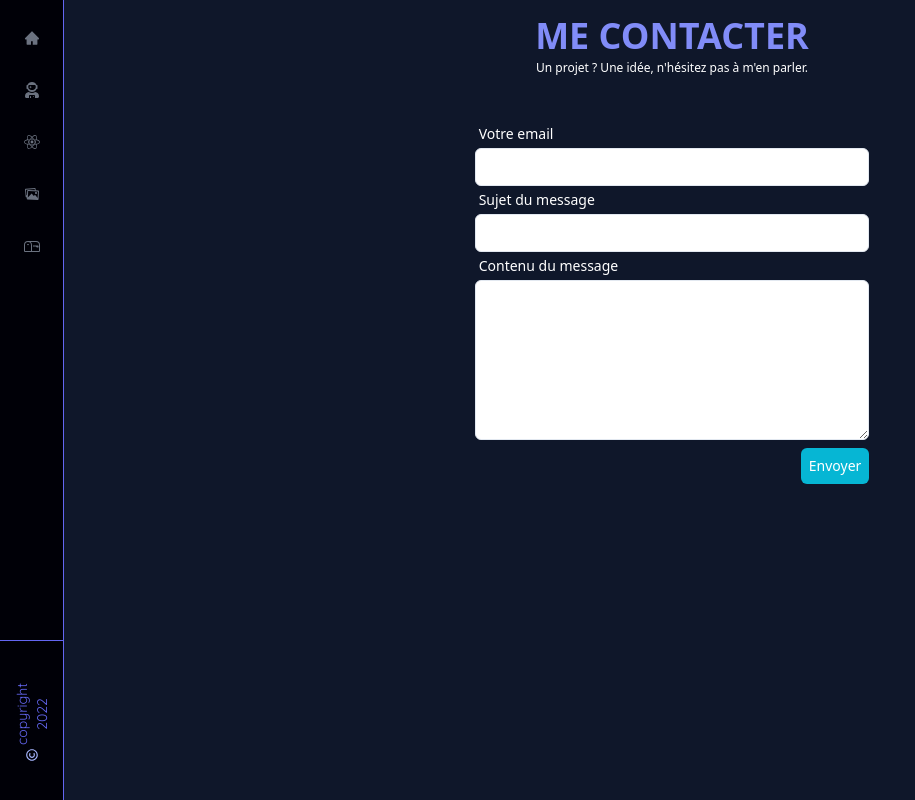
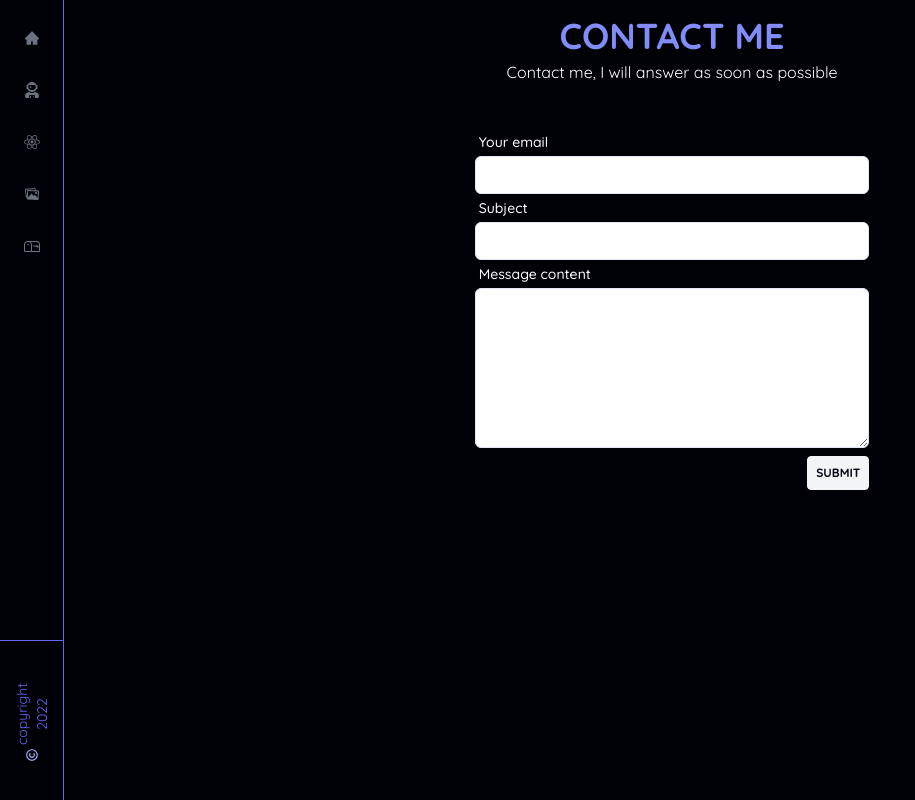
Before and after one commit to bengar-dev/portfolio-v3, a Next.js app: page /contact in a window 1280 px wide. Shown: the whole page, without its empty margins (0-915 px from the left). Built offline with nearby package versions, Linux system fonts and the light colour scheme.

Commit message:
add: contact me page

```diff
--- a/components/admin/NavSide.tsx
+++ b/components/admin/NavSide.tsx
@@ -4,7 +4,7 @@ import { GoDashboard } from "react-icons/go";
 import { FiSettings } from "react-icons/fi";
 import { ButtonNav } from "./ButtonNav";
 import { FaHistory, FaReact, FaUserAstronaut, FaUsers } from "react-icons/fa";
-import { AiOutlinePicture } from "react-icons/ai";
+import { AiOutlineMail, AiOutlinePicture } from "react-icons/ai";
 import { useRouter } from "next/router";
 import { getUserInfo } from "../../services/users";
 import { UserInfoProps } from "../../types/user";
@@ -60,6 +60,11 @@ export const NavSide = () => {
           />
           <ButtonNav value="Users" target="/admin/users" icon={<FaUsers />} />
           <ButtonNav
+            value="Messages"
+            target="/admin/message"
+            icon={<AiOutlineMail />}
+          />
+          <ButtonNav
             value="Settings"
             target="/admin/settings"
             icon={<FiSettings />}
--- a/components/form/ButtonForm.tsx
+++ b/components/form/ButtonForm.tsx
@@ -30,7 +30,7 @@ export const ButtonForm = (props: ButtonFormProps) => {
 function handleStyleButton({ style }: ButtonFormProps): string {
   switch (style) {
     case "classic":
-      return "transition-all duration-200 p-2 text-sm font-medium bg-cyan-500 hover:bg-cyan-500/80 rounded-md";
+      return "transition-all duration-200 p-2 text-sm font-medium bg-cyan-500 hover:bg-cyan-500/80 rounded";
     case "submit":
       return "transition-all duration-200 p-2 text-sm font-medium bg-emerald-400 hover:bg-emerald-500/80 rounded-md";
     case "edit":
--- a/components/ui/Button.tsx
+++ b/components/ui/Button.tsx
@@ -1,6 +1,6 @@
 interface ButtonProps {
   value: string;
-  func: (event: React.MouseEvent<HTMLButtonElement>) => void;
+  func?: (event: React.MouseEvent<HTMLButtonElement>) => void;
   icon?: React.ReactNode;
 }
 
@@ -9,7 +9,9 @@ export const Button = (props: ButtonProps) => {
   return (
     <button
       className="font-quick flex space-x-2 items-center font-bold uppercase transition-all text-xs text-[#060614] bg-gray-100 border border-gray-100 hover:border-indigo-600 hover:bg-indigo-700 hover:text-white p-2 rounded"
-      onClick={(event) => func(event)}
+      onClick={(event) => {
+        if (func) func(event);
+      }}
     >
       {icon && icon}
       <span>{value}</span>
--- /dev/null
+++ b/hooks/useGetMessages.ts
@@ -0,0 +1,25 @@
+import axios from "axios";
+import { useEffect, useState } from "react";
+
+export const useGetMessages = () => {
+  const [data, setData] = useState<any>(false);
+
+  useEffect(() => {
+    if (!data) getMessagesFromApi();
+  }, [data]);
+
+  const getMessagesFromApi = async () => {
+    const token = localStorage.getItem("token") || "";
+    const response = await axios.get(
+      `${process.env.NEXT_PUBLIC_API}/messages`,
+      {
+        headers: {
+          Authorization: `Bearer ${token}`,
+        },
+      }
+    );
+    setData(response.data);
+  };
+
+  return data;
+};
--- /dev/null
+++ b/pages/admin/message.tsx
@@ -0,0 +1,51 @@
+import { NextPage } from "next";
+import { useContext } from "react";
+import { Content } from "../../components/admin/Content";
+import { ProjectForm } from "../../components/admin/form/ProjectForm";
+import { ModalForm } from "../../components/admin/ModalForm";
+import { NavSide } from "../../components/admin/NavSide";
+import { TableData } from "../../components/admin/TableData";
+import { TitleContent } from "../../components/admin/TitleContent";
+import { AlertNotif } from "../../components/ui/AlertNotif";
+import { AppContext } from "../../context/AppContext";
+import { useGetMessages } from "../../hooks/useGetMessages";
+
+const Messages: NextPage = () => {
+  const { alert, toggle } = useContext(AppContext);
+  const data = useGetMessages();
+
+  return (
+    <div className="flex w-full">
+      {toggle && (
+        <ModalForm>
+          <ProjectForm />
+        </ModalForm>
+      )}
+      <div className="w-2/12">
+        <NavSide />
+      </div>
+      <Content>
+        {alert && alert.toggle && (
+          <AlertNotif
+            toggle={alert.toggle}
+            title={alert.title}
+            message={alert.message}
+            style={alert.style}
+          />
+        )}
+        <TitleContent title="Messages" />
+        <div className="">
+          <div className="flex justify-end space-x-2 p-2"></div>
+          <TableData
+            headers={["id", "title", "email"]}
+            data={data}
+            target="messages"
+            deleteEnable
+          />
+        </div>
+      </Content>
+    </div>
+  );
+};
+
+export default Messages;
--- a/pages/contact.tsx
+++ b/pages/contact.tsx
@@ -10,22 +10,40 @@ import { InputValue } from "../components/form/InputValue";
 import NavBar from "../components/NavBar";
 
 import { AiOutlineLoading } from "react-icons/ai";
-import { ButtonForm } from "../components/form/ButtonForm";
+import { Button } from "../components/ui/Button";
+import { axios } from "../config/const";
 
 const Contact: NextPage = () => {
   const [loading, setLoading] = useState<boolean>(false);
-
+  const [submitMessage, setSubmitMessage] = useState<string>("");
   const {
     handleSubmit,
     control,
     formState: { errors },
+    reset,
   } = useForm({
-    defaultValues: { email: "", title: "", text: "", verif: false },
+    defaultValues: { email: "", title: "", text: "" },
     resolver: yupResolver(contactSchema),
   });
 
+  const onSubmit = async (data: any) => {
+    setLoading(true);
+    const response = await axios.post(
+      `${process.env.NEXT_PUBLIC_API}/messages`,
+      data
+    );
+    setLoading(false);
+    if (response.status === 201) {
+      setSubmitMessage("Message has been sent");
+      setTimeout(() => {
+        setSubmitMessage("");
+        reset();
+      }, 2500);
+    }
+  };
+
   return (
-    <div className="min-h-screen bg-slate-900 flex overflow-hidden">
+    <div className="min-h-screen bg-[#000007] flex overflow-hidden font-quick">
       <Head>
         <meta charSet="utf-8" />
         <link rel="icon" href="/favicon.ico" />
@@ -44,7 +62,7 @@ const Contact: NextPage = () => {
         />
         <meta property="og:image" content="" />
 
-        <title>Benoit Garcia - Me contacter</title>
+        <title>Benoit Garcia - Contact me</title>
       </Head>
       <NavBar />
       {loading ? (
@@ -53,12 +71,22 @@ const Contact: NextPage = () => {
         </div>
       ) : (
         <div className="text-white p-4 w-full flex flex-col items-center">
-          <h1 className="font-bold text-4xl text-indigo-400">ME CONTACTER</h1>
-          <span className="text-xs p-1">
-            Un projet ? Une idée, n&apos;hésitez pas à m&apos;en parler.
+          <h1 className="font-bold text-4xl text-indigo-400 uppercase">
+            Contact me
+          </h1>
+          <span className="p-1">
+            Contact me, I will answer as soon as possible
           </span>
+          {submitMessage !== "" && (
+            <span className="font-bold text-emerald-400 p-2">
+              {submitMessage}
+            </span>
+          )}
           <div className="mt-10 flex flex-col w-full items-center space-y-4 lg:flex-row lg:space-x-4 lg:justify-around">
-            <form className="w-full md:w-1/2 lg:w-1/3">
+            <form
+              className="w-full md:w-1/2 lg:w-1/3"
+              onSubmit={handleSubmit(onSubmit)}
+            >
               <Controller
                 name="email"
                 control={control}
@@ -66,7 +94,7 @@ const Contact: NextPage = () => {
                   <InputValue
                     id="email"
                     type="email"
-                    label="Votre email"
+                    label="Your email"
                     field={field}
                     errors={errors?.email}
                   />
@@ -79,7 +107,7 @@ const Contact: NextPage = () => {
                   <InputValue
                     id="title"
                     type="text"
-                    label="Sujet du message"
+                    label="Subject"
                     field={field}
                     errors={errors?.title}
                   />
@@ -91,11 +119,11 @@ const Contact: NextPage = () => {
                 render={({ field }) => (
                   <div className="flex flex-col">
                     <label htmlFor="text" className="p-1 text-sm font-medium">
-                      Contenu du message
+                      Message content
                     </label>
                     <textarea
                       className={`p-2 h-40 rounded-md outline-none border border-slate-200 text-sm text-slate-800 ${
-                        errors && "border-red-500"
+                        errors?.text && "border-red-500"
                       }`}
                       {...field}
                     ></textarea>
@@ -103,12 +131,7 @@ const Contact: NextPage = () => {
                 )}
               />
               <div className="mt-2 flex justify-end">
-                <ButtonForm
-                  value="Envoyer"
-                  type="submit"
-                  style="classic"
-                  func={() => console.log("envoi")}
-                />
+                <Button value="Submit" />
               </div>
             </form>
           </div>
--- a/schema/contact.ts
+++ b/schema/contact.ts
@@ -4,5 +4,4 @@ export const contactSchema = yup.object({
   title: yup.string().required(),
   email: yup.string().email().required(),
   text: yup.string().required(),
-  verif: yup.boolean().required(),
 });
```
